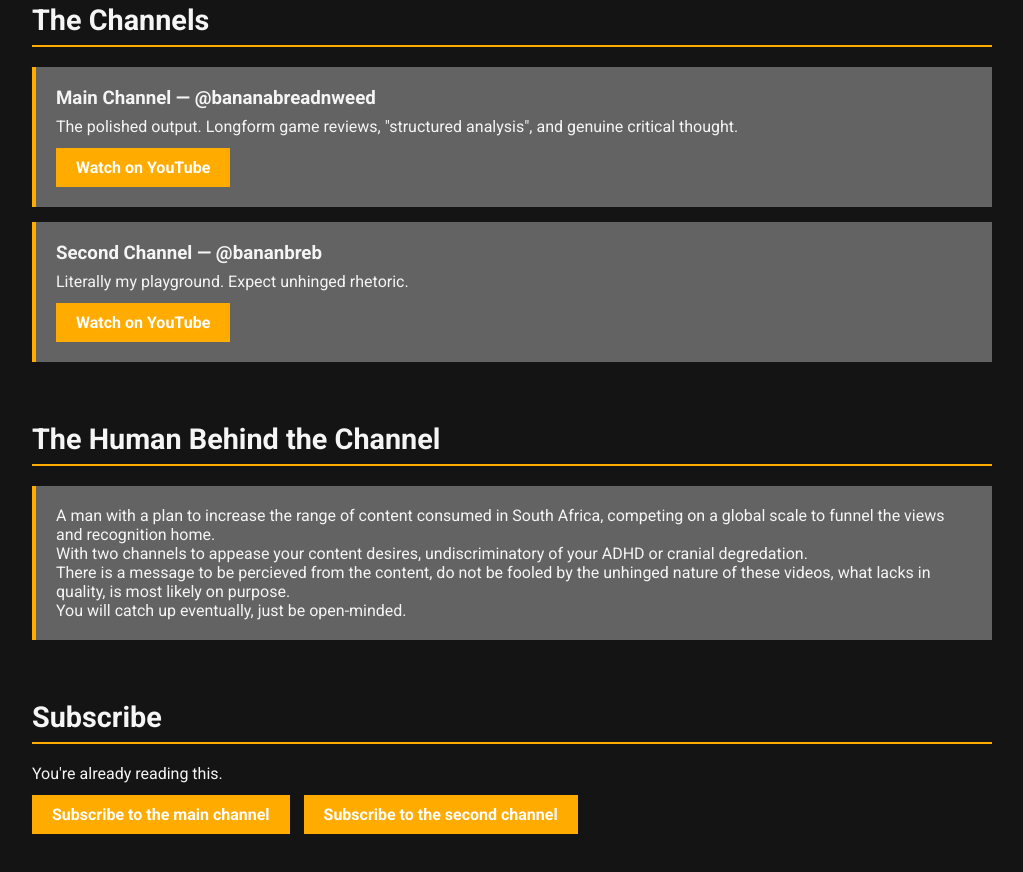
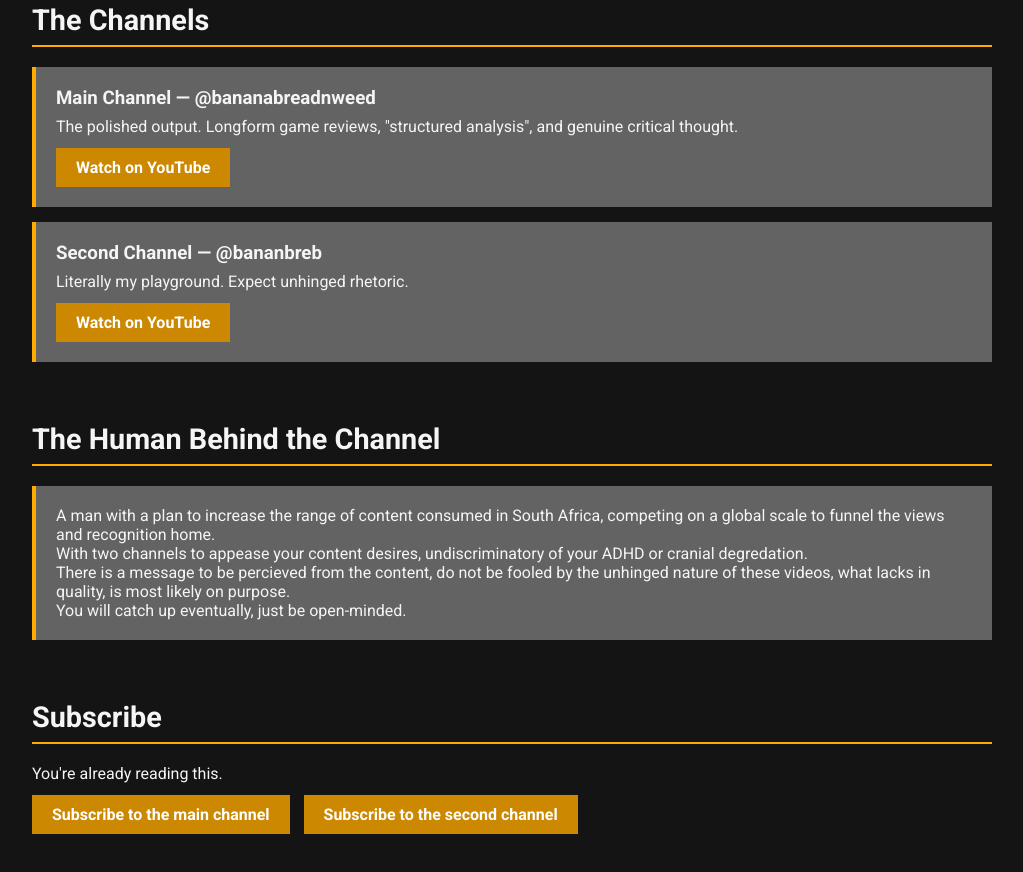
Before and after one commit to bananabreb/bananaontheweb, a plain HTML site: page index.html in a window 1280 px wide. Shown: the part 1836-2708 px from the top of the page, without its empty margins (128-1151 px from the left). Drawn offline with Linux system fonts and the light colour scheme.

Commit message:
more obvious "a" hover

```diff
--- a/index.html
+++ b/index.html
@@ -87,7 +87,7 @@
     margin-top: 12px;
     margin-right: 10px;
     padding: 10px 20px;
-    background-color: #FFAB00;
+    background-color: #cc8800;
     color: white;
     text-decoration: none;
     font-weight: 700;
```
